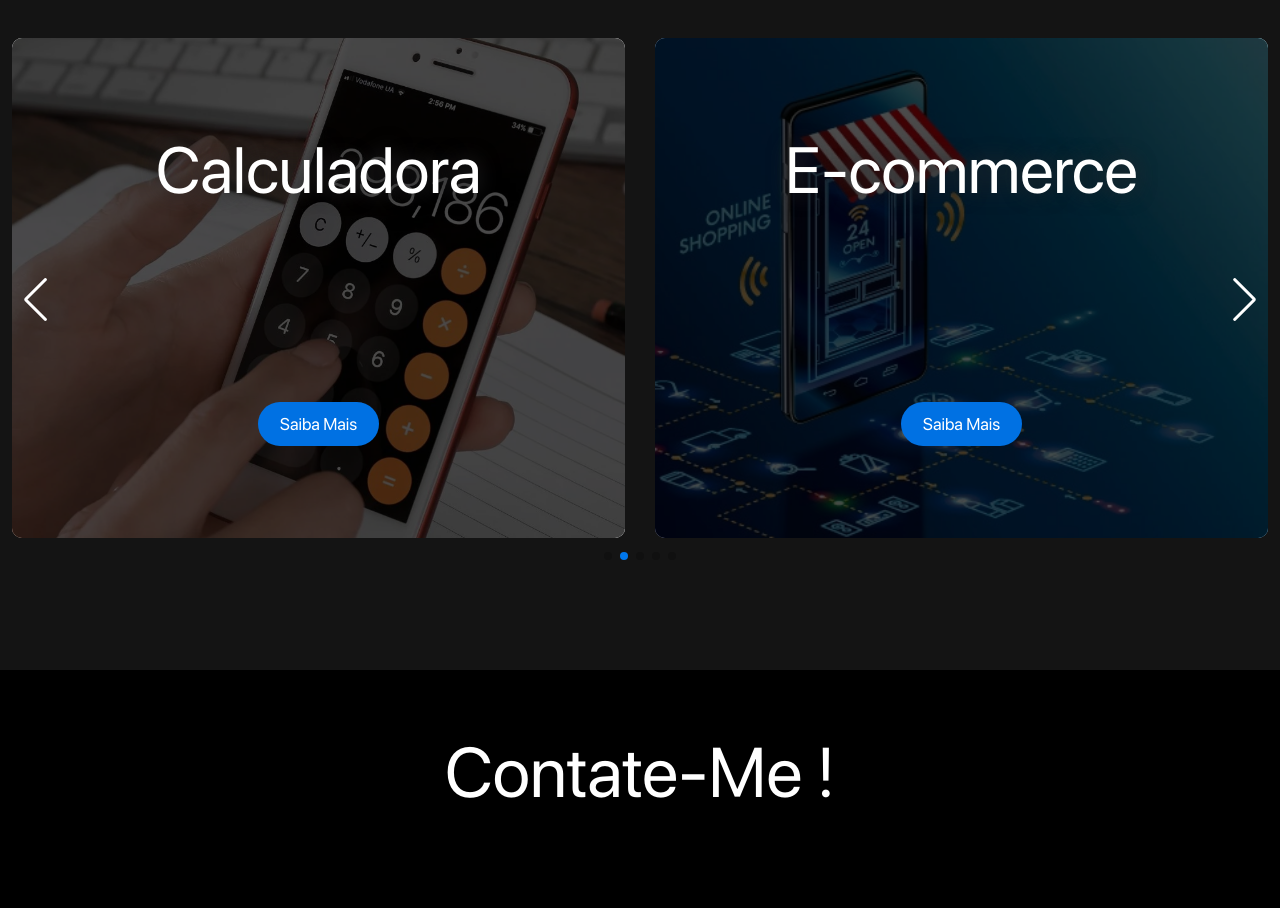
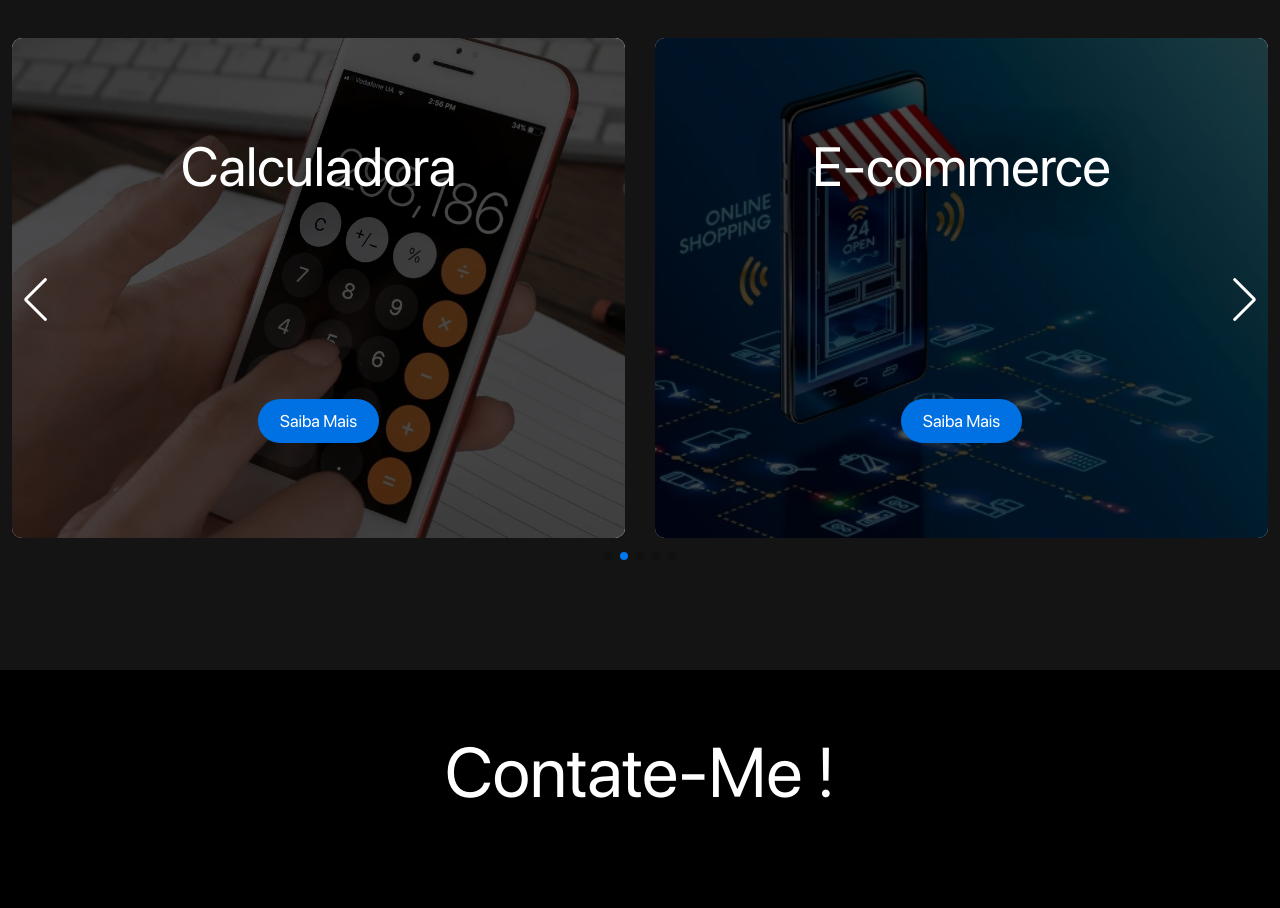
Before and after one commit to PabloNicolas87/Mi-Sitio-Web, a React (Create React App) app: page / in a window 1280 px wide. Shown: the part 2180-3088 px from the top of the page. Built offline with nearby package versions, Linux system fonts and the light colour scheme.

Commit message:
Correcciones Slider 2

```diff
--- a/src/components/Swiper/Swiper.css
+++ b/src/components/Swiper/Swiper.css
@@ -57,8 +57,8 @@
 }
 .swiper-slide h3 {
     color: white;
-    text-shadow: 0px 0px 20px #272729;
-    font-size: 65px !important;
+    text-shadow: 0px 0px 50px black;
+    font-size: 55px !important;
 }
 .contenidocard {
     position: absolute;
```
